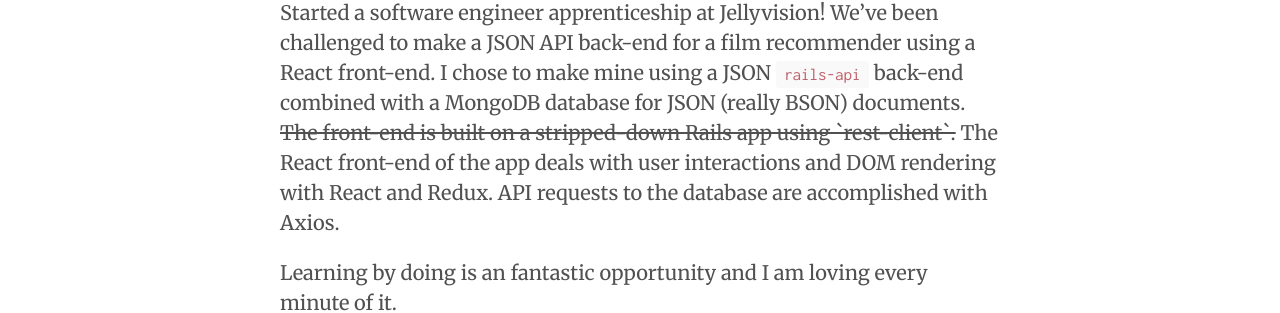
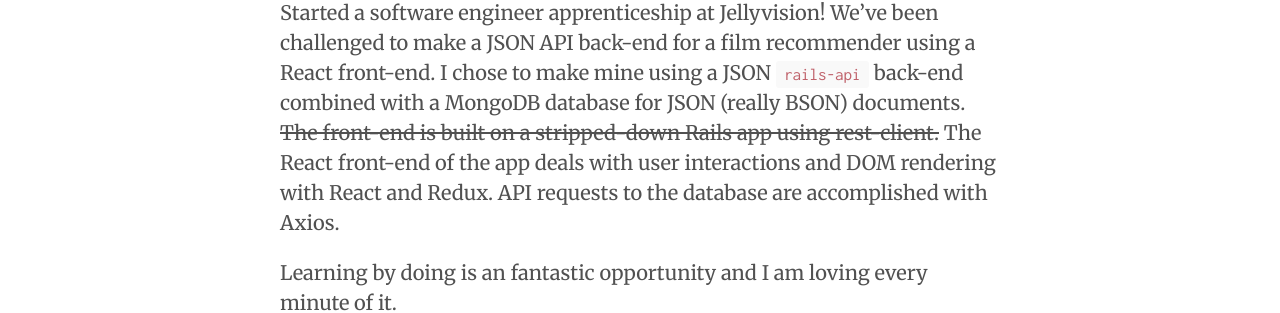
Before and after one commit to nchristiny/nchristiny.github.io, a Jekyll site: the page built from now/index.md, in a window 1280 px wide. Shown: the part 194-507 px from the top of the page. Built offline with Jekyll 4.4.1, drawn with Linux system fonts in a browser that asks for light colours.

Commit message:
Add to now

```diff
--- a/now/index.md
+++ b/now/index.md
@@ -5,7 +5,7 @@
 # What am I doing right now?
 
 
-Started a software engineer apprenticeship at Jellyvision! We've been challenged to make a JSON API back-end for a film recommender using a React front-end. I chose to make mine using a JSON `rails-api` back-end combined with a MongoDB database for JSON (really BSON) documents. <strike>The front-end is built on a stripped-down Rails app using `rest-client`.</strike> The React front-end of the app deals with user interactions and DOM rendering with React and Redux. API requests to the database are accomplished with Axios.
+Started a software engineer apprenticeship at Jellyvision! We've been challenged to make a JSON API back-end for a film recommender using a React front-end. I chose to make mine using a JSON `rails-api` back-end combined with a MongoDB database for JSON (really BSON) documents. <strike>The front-end is built on a stripped-down Rails app using rest-client.</strike> The React front-end of the app deals with user interactions and DOM rendering with React and Redux. API requests to the database are accomplished with Axios.
 
 Learning by doing is an fantastic opportunity and I am loving every minute of it.
 
```
